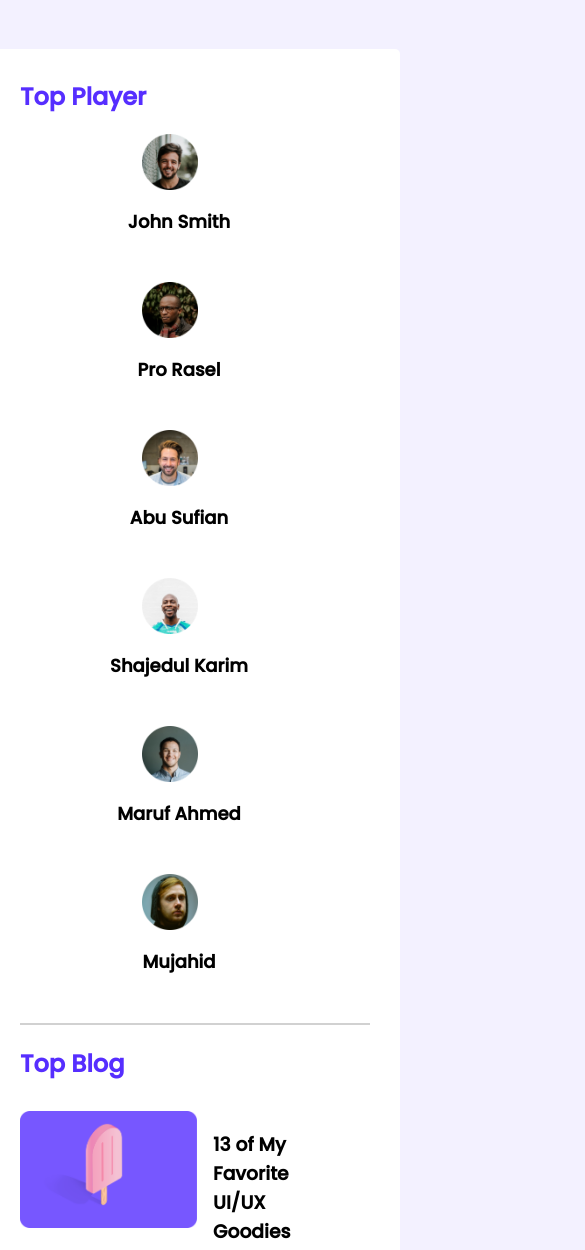
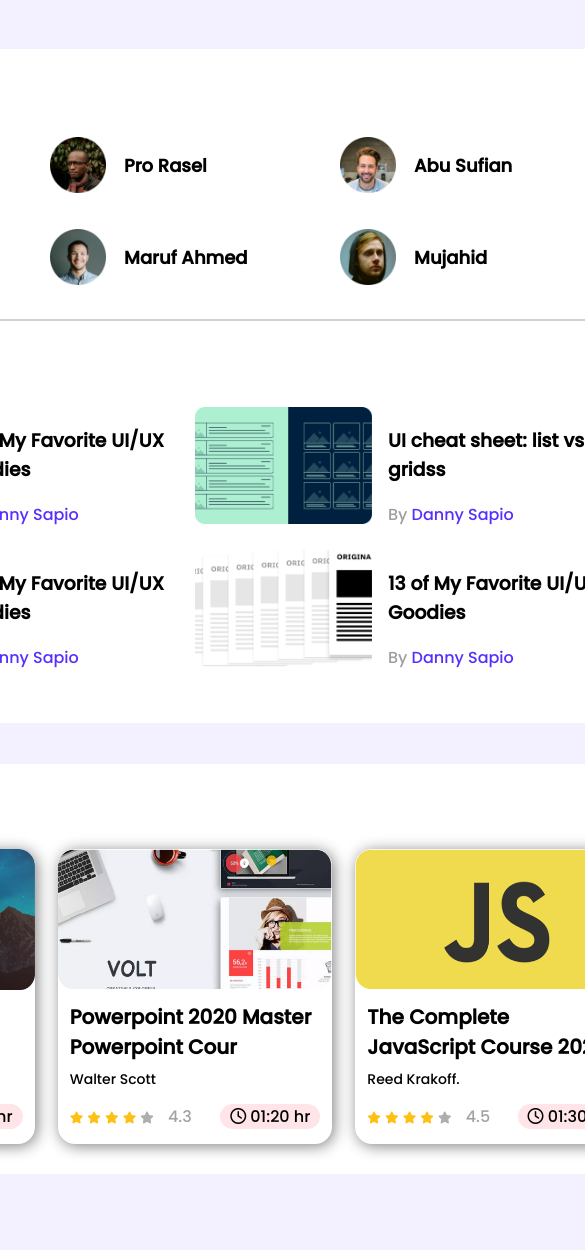
Before and after one commit to omarali18/milestone-2-practice, a plain HTML site: page index.html in a window 390 px wide. Shown: the top 1250 px of the page, 585 px wide, since content can reach past the window. After the commit the page ends 1210 px from the top, so only its background shows below. Drawn offline with Linux system fonts and the light colour scheme; files that its build step writes are made by us from their sources.

Commit message:
query add

```diff
--- a/styles/style.css
+++ b/styles/style.css
@@ -141,16 +141,16 @@ hr{
  /*-----------------------------------
   @media query for player list style
   -------------------------------------*/
- @media (max-width:400px) {
+ @media (max-width:300px) {
     .container{
-        width: 350px;
+        width: 250px;
         background-color: white;
-        padding: 30px;
-        margin-top: 41px;
+        padding: 15px;
+        margin-top: 10px;
         border-radius: 5px;
     }
     .players{
-        grid-template-columns:300px;
+        grid-template-columns:250px;
 
     }
     .player{
@@ -161,18 +161,18 @@ hr{
  /*-----------------------------------
   @media query for Top blog style
   -------------------------------------*/
-  @media (max-width:400px) {
+  @media (max-width:300px) {
     .blogs{
 
-        grid-template-columns: 300px;
+        grid-template-columns: 250px;
     }
   }
   /*---------------------------------------------------
  @media query for Lates Course styles course-banner
  --------------------------------------------------------*/
- @media (max-width:400px) {
+ @media (max-width:300px) {
     .courses{
-        grid-template-columns: 300px;
+        grid-template-columns: 250px;
         grid-row-gap: 25px;
     }
   }
```
